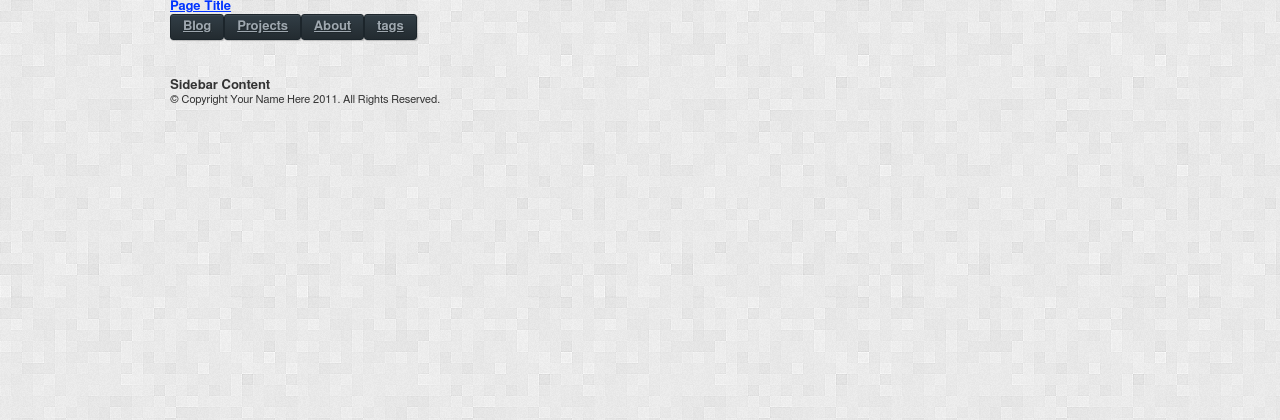
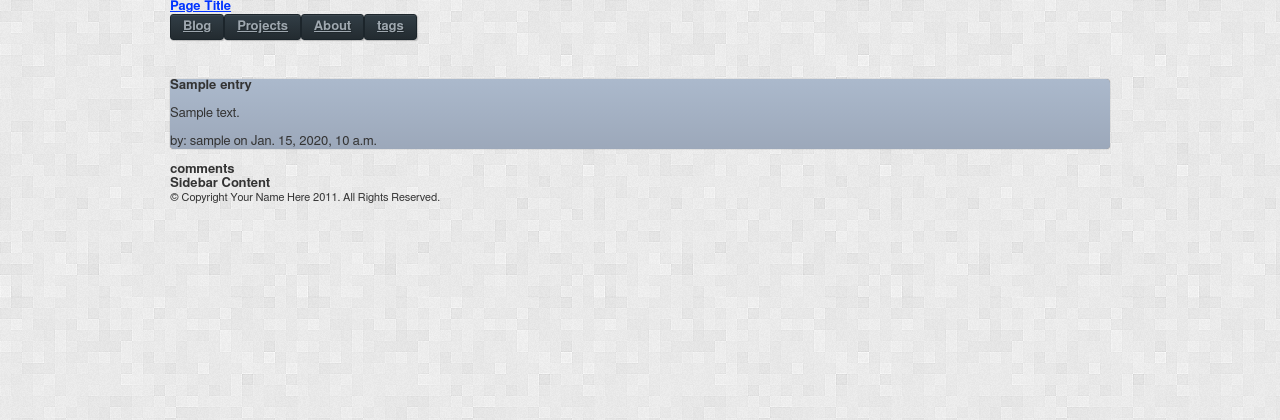
Before and after one commit to slok/xlarrakoetxeaorg, a Django app: template mysite/blog/templates/blog/blog_entries_detail.html in a window 1280 px wide. Shown: the top 420 px of the page. Run offline with Django 3.2, Linux system fonts and the light colour scheme; the template is opened without the code that fills it: values that come from a table or form of the project are taken from there, others are empty; tables that the repository leaves empty hold one stand-in row (values such as "Sample post"); parts of the project's set-up code (start-up, migrations or seed data) failed here and were passed over; some libraries are stand-ins or nearby versions.

Commit message:
Start Adding disqus

```diff
--- a/mysite/blog/templates/blog/blog_entries_detail.html
+++ b/mysite/blog/templates/blog/blog_entries_detail.html
@@ -1 +1,37 @@
 {% extends "blog/blog_entries.html" %}
+{% load markup %}
+{% load disqus_tags %}
+
+{% block mainSection %}
+    <section id="main-section" class="grid_12">
+        <article>
+            <h3>{{entry.title}}</h3>
+            </br>
+            {% if entry.entry_format == 'html' %}
+
+                {{entry.body|safe}}
+
+                {% else %}{% if entry.entry_format == 'md' %}
+
+                    {{entry.body|markdown:'safe,codehilite'}}
+
+                {% endif %}
+            {% endif %}
+            </br></br>
+            by: {{entry.author.username}} on {{entry.pub_date}}
+        </article>
+    </br>
+    </section>
+
+    <div class="clear"></div>
+
+    <section class="grid_12">
+        <h2 class="section-title">comments</h2>
+        {% if entry.allow_comments %}
+            {% disqus_dev %}
+            {% disqus_show_comments %}
+        {% else %}
+            <h3>Comments have been closed for this entry.</h3>
+        {% endif %}
+    </section>
+{% endblock mainSection %}
--- a/mysite/settings.py
+++ b/mysite/settings.py
@@ -9,6 +9,10 @@ BASE_DIR = os.path.dirname(__file__)
 #If you want to enable Dojo editor in the admin section to edit HTML enable
 #If isn't enabled (False) then the def format is Markdown (although you can change in the format attribute)
 ENABLE_DOJO_EDITOR= deploy.ENABLE_DOJO_EDITOR
+
+#Disqus settings
+DISQUS_API_KEY = deploy.DISQUS_API_KEY
+DISQUS_WEBSITE_SHORTNAME = deploy.DISQUS_WEBSITE_SHORTNAME
 
 DEBUG = deploy.DEBUG
 TEMPLATE_DEBUG = DEBUG
@@ -122,6 +126,7 @@ INSTALLED_APPS = (
     'django.contrib.admindocs',
     'django.contrib.flatpages',
     'django.contrib.markup',
+    'disqus',
     'blog',
     'tagging',
 )
```
Also changed, not shown: mysite/blog/views.py (+8 -7 lines), 1 other file.
